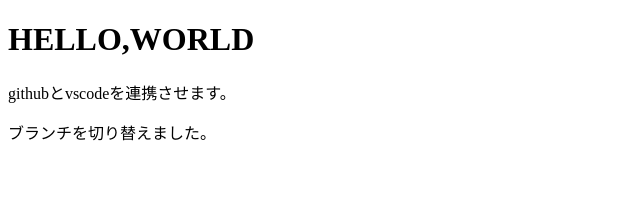
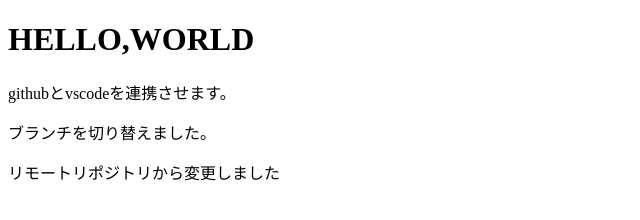
Before and after one commit to ix-kuboki/test, a plain HTML site: page index.html in a window 1280 px wide. Shown: the whole page, without its empty margins (0-640 px from the left). Drawn offline with Linux system fonts and the light colour scheme.

Commit message:
リモートリポジトリから変更

```diff
--- a/index.html
+++ b/index.html
@@ -9,5 +9,6 @@
         <h1>HELLO,WORLD</h1>
         <p>githubとvscodeを連携させます。</p>
         <p>ブランチを切り替えました。</p>
+        <p>リモートリポジトリから変更しました</p>
     </body>
 </html>
```
